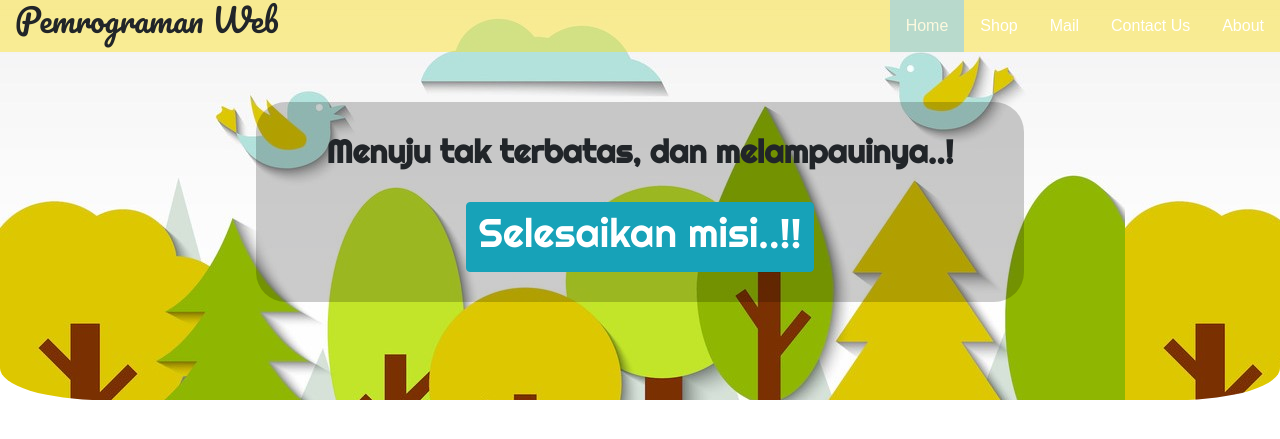
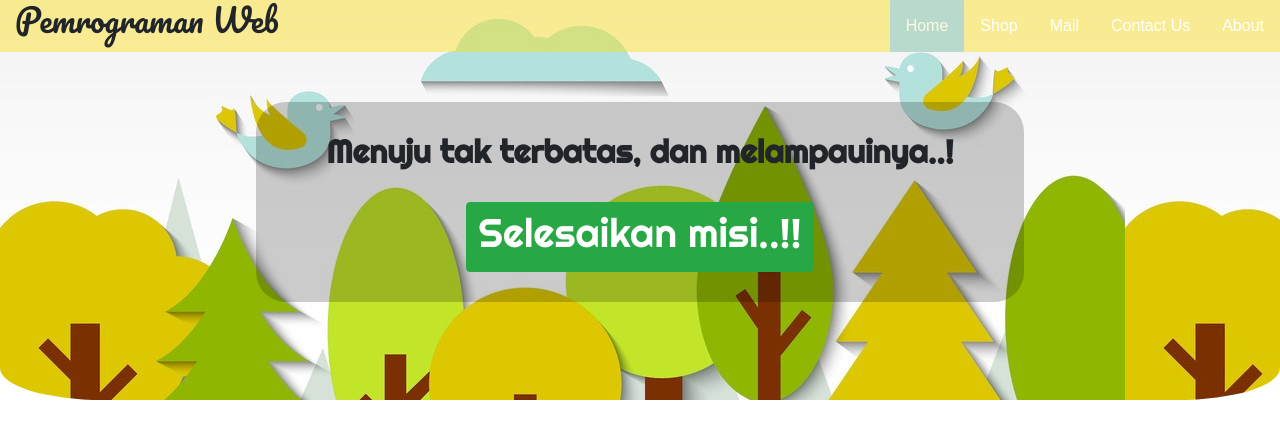
Before and after one commit to kochengpoi/webprak, a PHP site: page / in a window 1280 px wide. Shown: the top 439 px of the page. Run offline with PHP 8.4, Linux system fonts and the light colour scheme.

Commit message:
edit di index, pada class button

```diff
--- a/index.php
+++ b/index.php
@@ -29,7 +29,7 @@
 				<b >Menuju tak terbatas, dan melampauinya..!</b>
 			</h2>
 			<br>
-			<a href="" class="btn btn-info"><h1>Selesaikan misi..!!</h1></a>
+			<a href="" class="btn btn-success"><h1>Selesaikan misi..!!</h1></a>
 		</div>
 	</header>
 	<div class="container">
```
